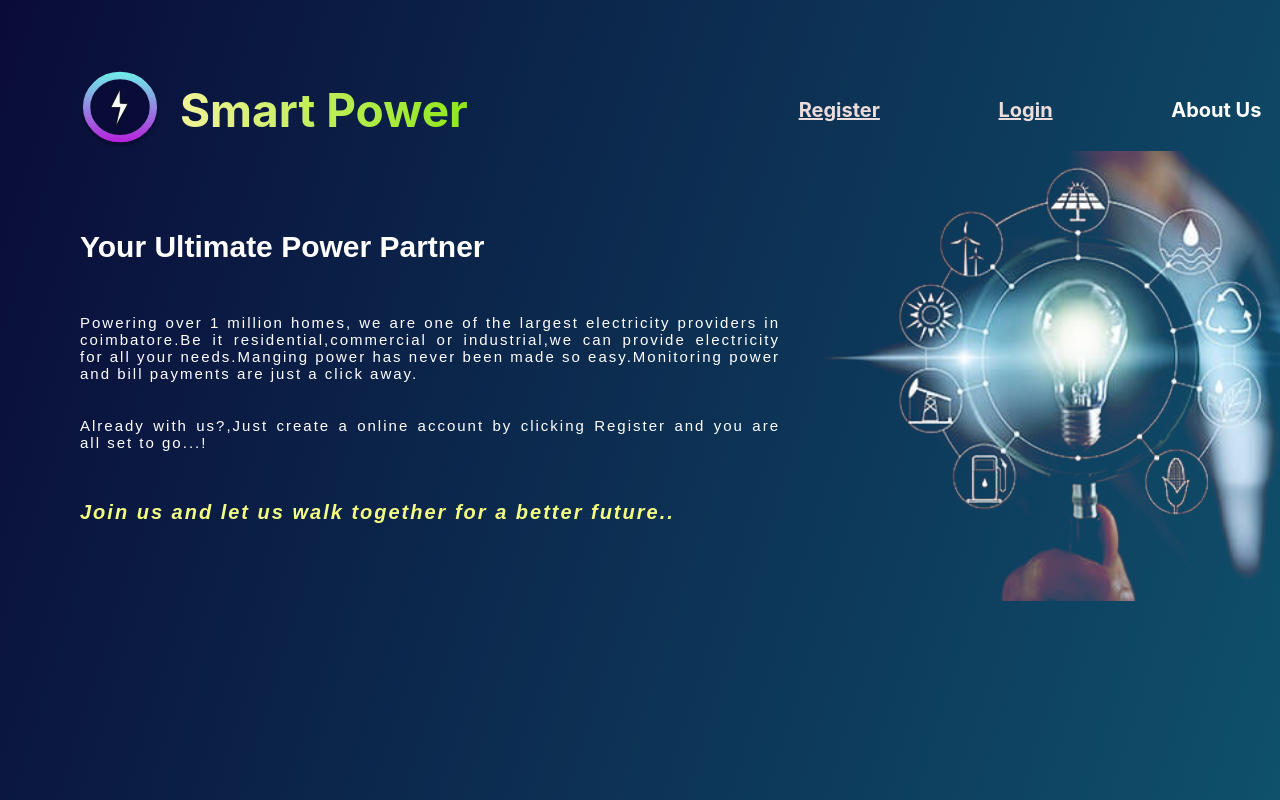
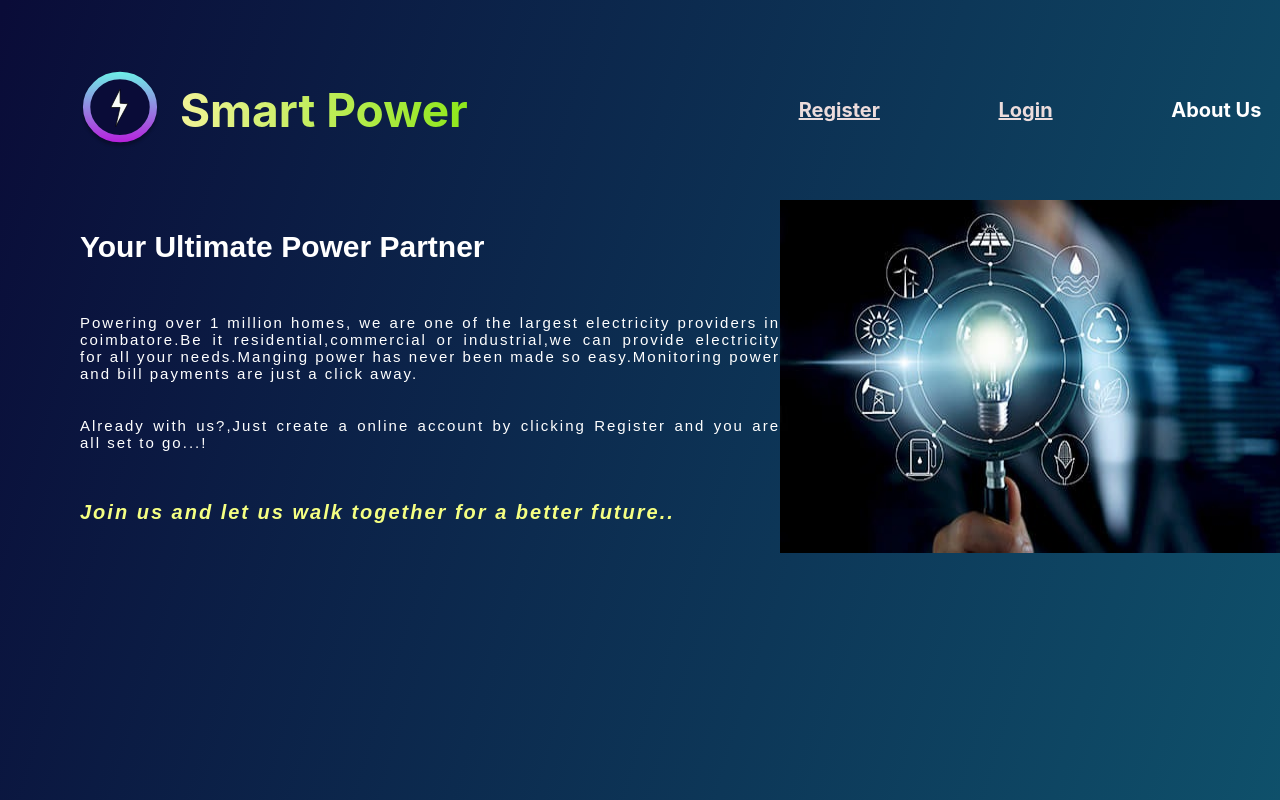
Before and after one commit to Vidyasagar7/smart-power-web, a React (Create React App) app: page / in a window 1280 px wide. Shown: the top 800 px of the page. Built offline with nearby package versions, Linux system fonts and the light colour scheme.

Commit message:
fixed review comments

```diff
--- a/src/App.css
+++ b/src/App.css
@@ -5,12 +5,3 @@
   background: linear-gradient(107.33deg, #0a0c38 0.21%, #117183 100.38%);
 
 }
-.bulb{
-  mix-blend-mode: lighten;
-  position: absolute;
-  padding-left: 800px;
-  top: 151px;
-  width: 700px;
-  height: 450px;
-
-}
```
